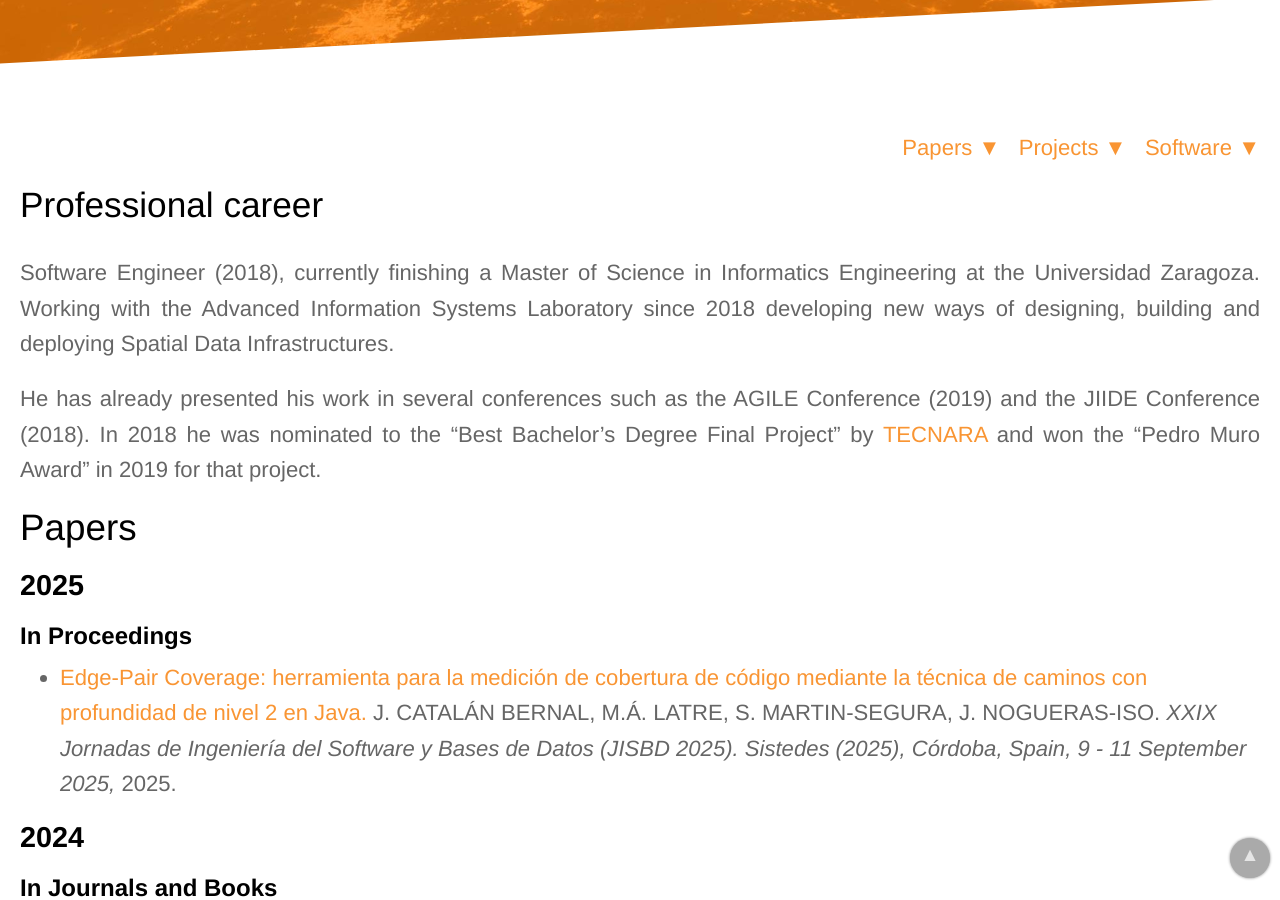
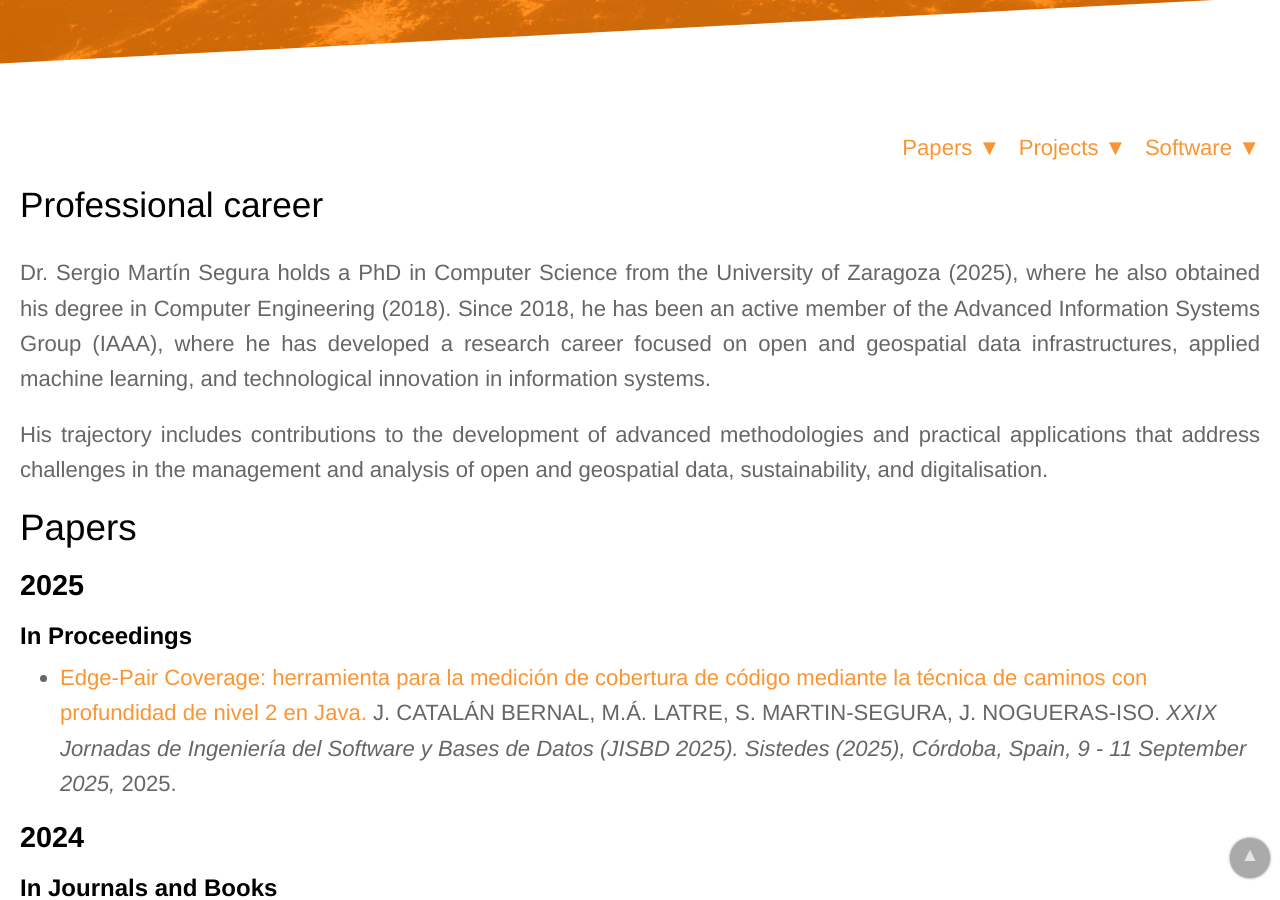
Before and after one commit to IAAA-Lab/IAAA-Lab.github.io, a Jekyll site: the page built from _staff/segura.md, in a window 1280 px wide and 900 px high, scrolled down 303 px. Built offline with Jekyll 4.4.1, drawn with Linux system fonts in a browser that asks for light colours.

Commit message:
Update segura bio

```diff
--- a/_staff/segura.md
+++ b/_staff/segura.md
@@ -6,6 +6,6 @@ layout: member_page
 
 ## Professional career
 
-Software Engineer (2018), currently finishing a Master of Science in Informatics Engineering at the Universidad Zaragoza. Working with the Advanced Information Systems Laboratory since 2018 developing new ways of designing, building and deploying Spatial Data Infrastructures.
+Dr. Sergio Martín Segura holds a PhD in Computer Science from the University of Zaragoza (2025), where he also obtained his degree in Computer Engineering (2018). Since 2018, he has been an active member of the Advanced Information Systems Group (IAAA), where he has developed a research career focused on open and geospatial data infrastructures, applied machine learning, and technological innovation in information systems.
 
-He has already presented his work in several conferences such as the AGILE Conference (2019) and the JIIDE Conference (2018). In 2018 he was nominated to the "Best Bachelor's Degree Final Project" by [TECNARA](http://tecnara.es/) and won the "Pedro Muro Award" in 2019 for that project.
+His trajectory includes contributions to the development of advanced methodologies and practical applications that address challenges in the management and analysis of open and geospatial data, sustainability, and digitalisation.
```
